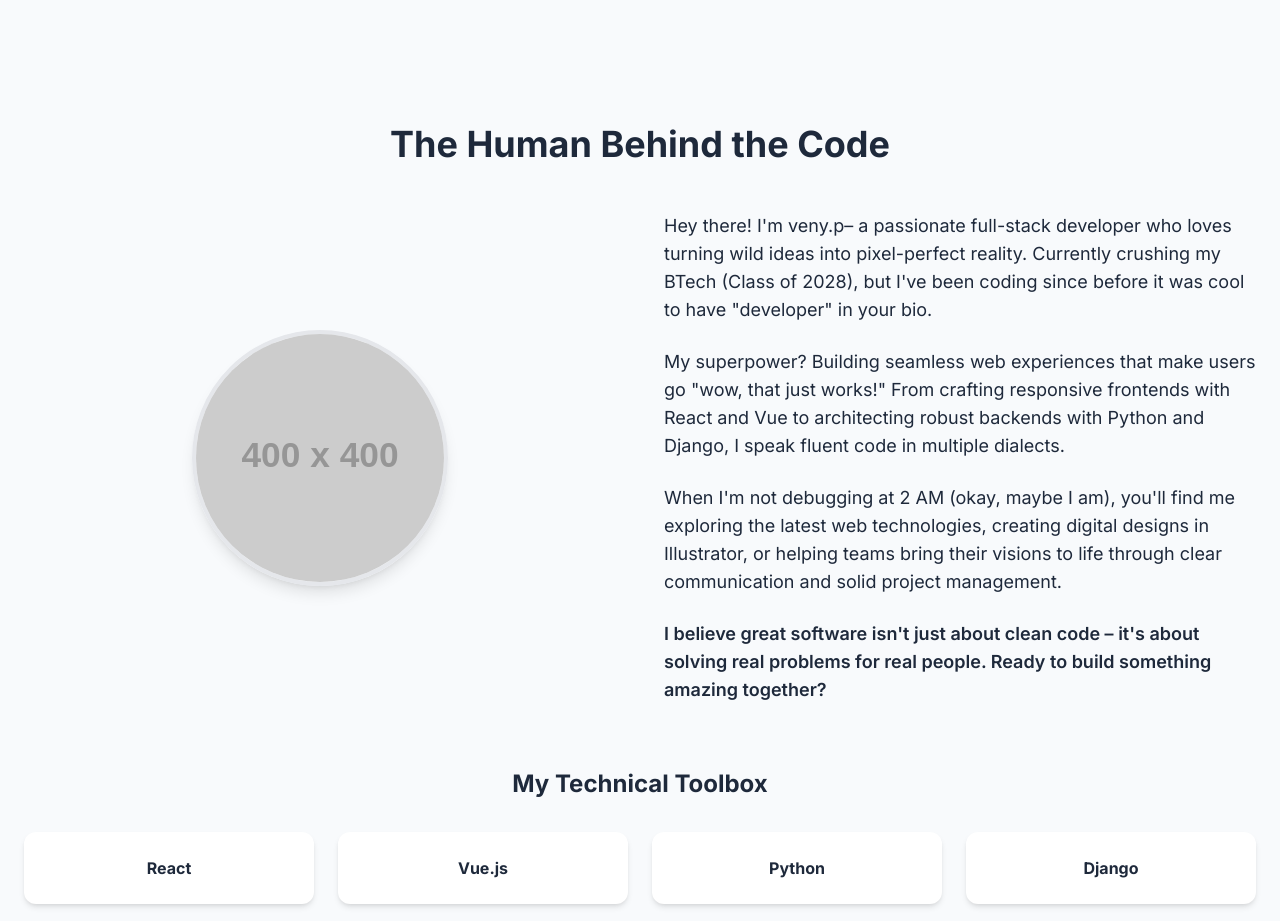
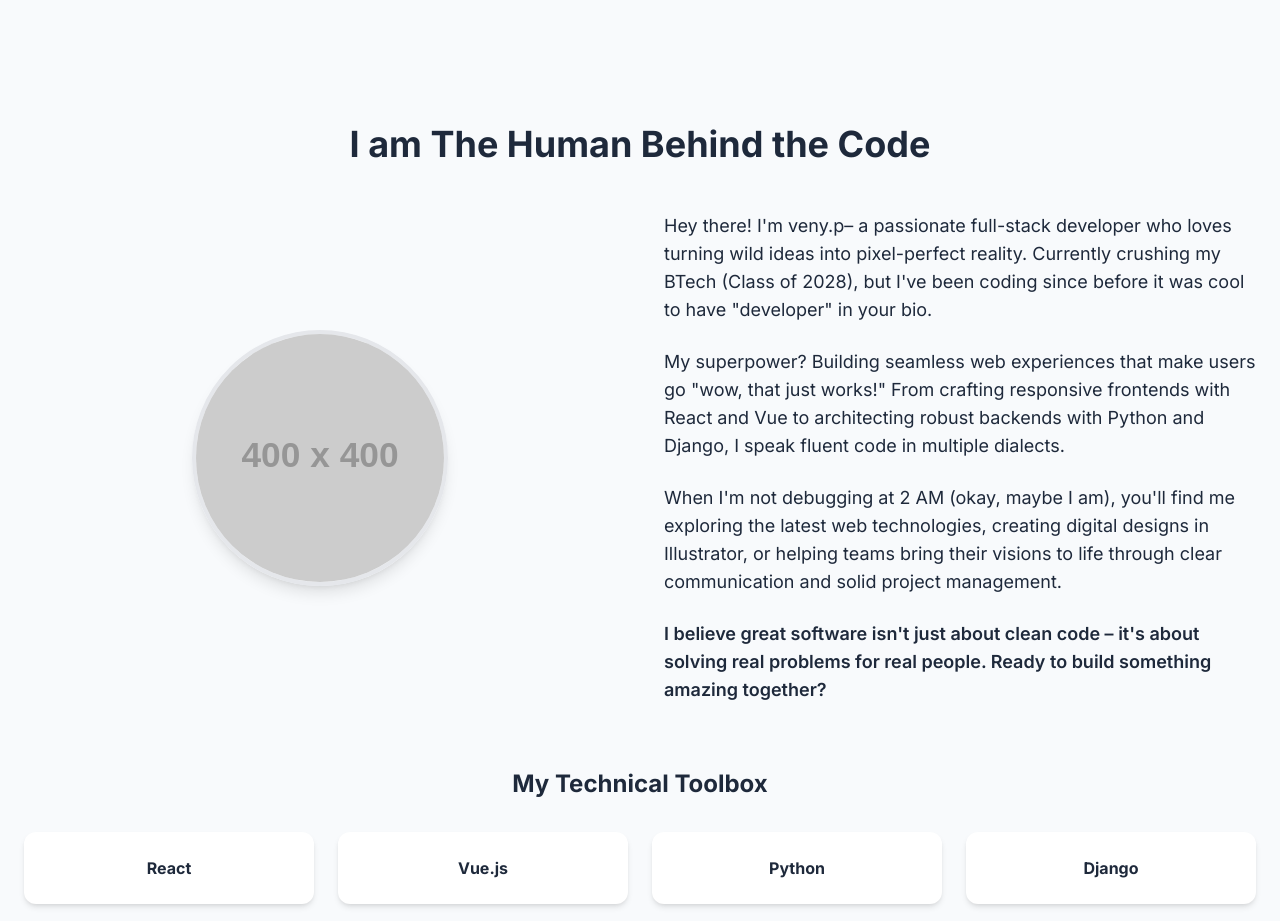
Before and after one commit to venyp4776-dotcom/venyp4776-dotcom.github.io, a plain HTML site: page index.html in a window 1280 px wide. Shown: the part 860-1781 px from the top of the page. Drawn offline with nearby package versions, Linux system fonts and the light colour scheme; placeholder pictures from the web are drawn by us.

Commit message:
edited profession

```diff
--- a/index.html
+++ b/index.html
@@ -67,7 +67,7 @@
 
         <!-- About Section -->
         <section id="about" class="container mx-auto px-6 py-16">
-            <h2 class="text-3xl sm:text-4xl font-bold text-center mb-12">The Human Behind the Code</h2>
+            <h2 class="text-3xl sm:text-4xl font-bold text-center mb-12">I am The Human Behind the Code</h2>
             <div class="flex flex-col lg:flex-row items-center gap-12">
                 <div class="lg:w-1/2 flex justify-center">
                     <img src="https://placehold.co/400x400/64748B/FFFFFF?text=veny.p" alt="veny.p" class="w-64 h-64 rounded-full shadow-lg object-cover border-4 border-accent">
```
